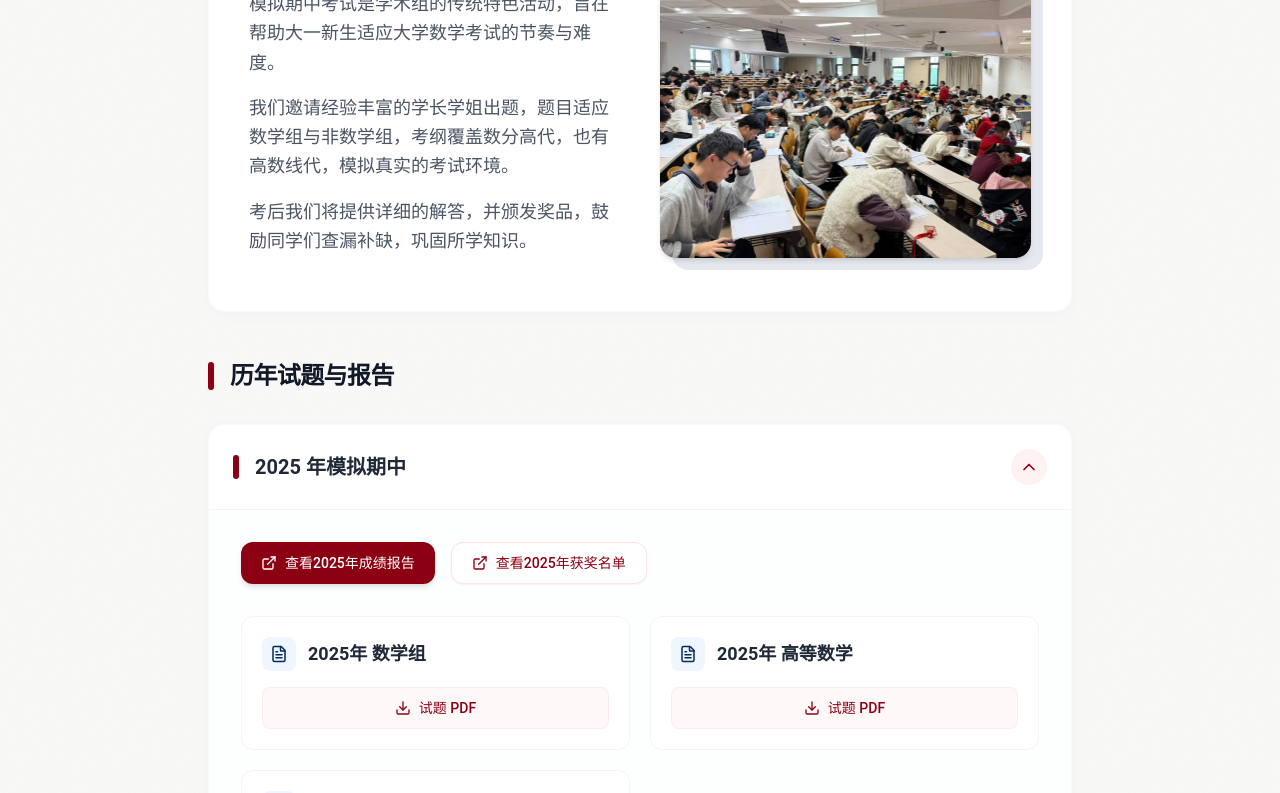
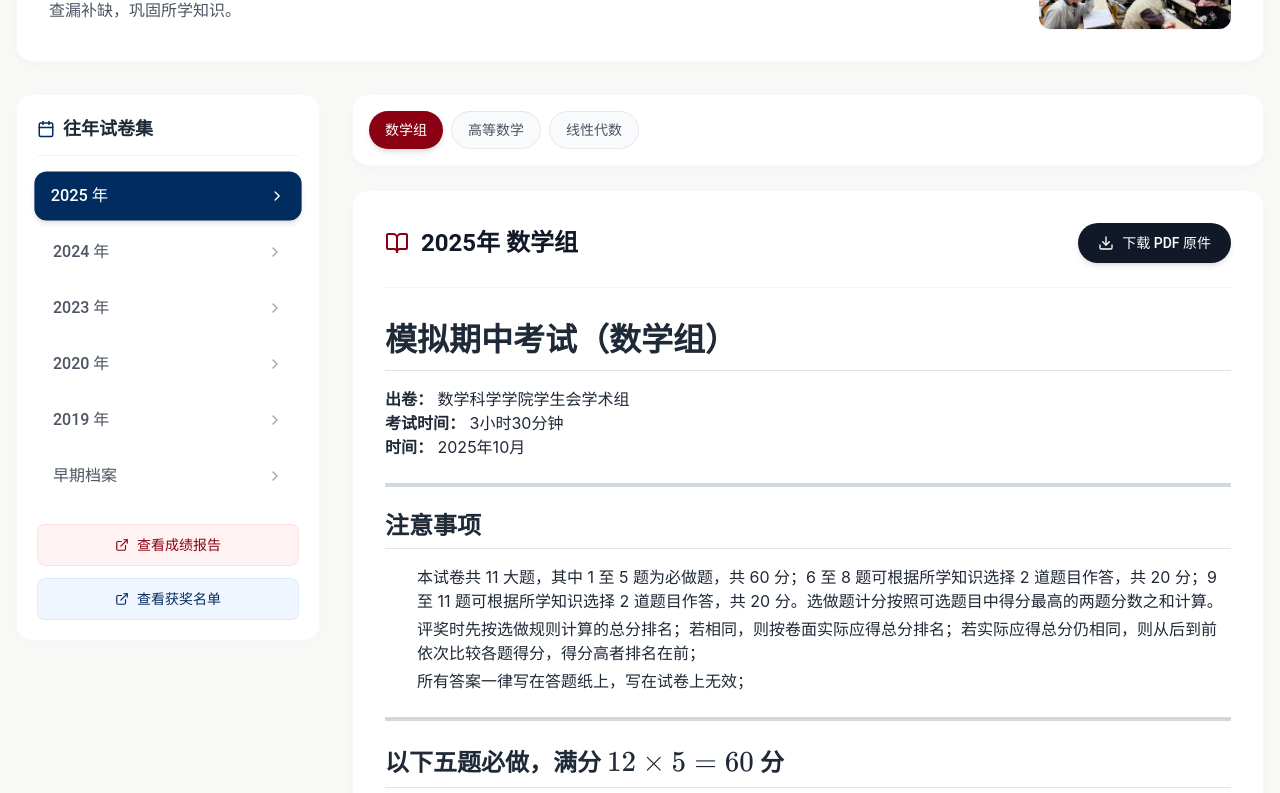
Before and after one commit to wjjpku/Academic-Department-Website, a React (Vite) app: page /mock-midterm in a window 1280 px wide. Shown: the part 480-1273 px from the top of the page. Built offline with nearby package versions, Linux system fonts and the light colour scheme.

Commit message:
模拟期中栏目添加md文件，优化前端设计

```diff
--- a/package.json
+++ b/package.json
@@ -19,7 +19,11 @@
     "react": "^19.2.0",
     "react-dom": "^19.2.0",
     "react-katex": "^3.1.0",
-    "react-router-dom": "^7.11.0"
+    "react-markdown": "^10.1.0",
+    "react-router-dom": "^7.11.0",
+    "rehype-katex": "^7.0.1",
+    "remark-gfm": "^4.0.1",
+    "remark-math": "^6.0.0"
   },
   "devDependencies": {
     "@eslint/js": "^9.39.1",
--- a/src/config/modules/mockMidterm.ts
+++ b/src/config/modules/mockMidterm.ts
@@ -31,49 +31,58 @@ export const mockMidtermConfig = {
   ],
   exams: [
     {
+      id: 9,
+      title: '2025年 数学组',
+      pdfPath: '/pdfs/2025math.pdf',
+      contentPath: '/mock-midterm/2025math.md'
+    },
+    {
+      id: 8,
+      title: '2025年 高等数学',
+      pdfPath: '/pdfs/2025gs.pdf',
+      contentPath: '/mock-midterm/2025gs.md'
+    },
+    {
+      id: 7,
+      title: '2025年 线性代数',
+      pdfPath: '/pdfs/2025xd.pdf',
+      contentPath: '/mock-midterm/2025xd.md'
+    },
+    {
       id: 6,
-      title: '2025年 数学组',
-      pdfPath: '/public/pdfs/2025math.pdf',
+      title: '2024年 数学组',
+      pdfPath: '/pdfs/2024math.pdf',
+      contentPath: '/mock-midterm/2024math.md'
     },
     {
       id: 5,
-      title: '2025年 高等数学',
-      pdfPath: '/public/pdfs/2025gs.pdf',
+      title: '2023年 数学组',
+      pdfPath: '/pdfs/2023math.pdf',
+      contentPath: '/mock-midterm/2023math.md'
     },
     {
       id: 4,
-      title: '2025年 线性代数',
-      pdfPath: '/pdfs/2025xd.pdf',
+      title: '2020年 数学组',
+      pdfPath: '/pdfs/2020math.pdf',
+      contentPath: '/mock-midterm/2020math.md'
+    },
+    {
+      id: 3,
+      title: '2019年 数学组',
+      pdfPath: '/pdfs/2019math.pdf',
+      contentPath: '/mock-midterm/2019math.md'
     },
     {
       id: 2,
-      title: '2024年 数学组',
-      pdfPath: '/pdfs/2024math.pdf',
-    },
-    {
-      id: 1,
-      title: '2023年 数学组',
-      pdfPath: '/pdfs/2023math.pdf',
-    },
-    {
-      id: 1,
-      title: '2020年 数学组',
-      pdfPath: '/pdfs/2020math.pdf',
-    },
-    {
-      id: 1,
-      title: '2019年 数学组',
-      pdfPath: '/pdfs/2019math.pdf',
-    },
-    {
-      id: 1,
       title: '某届数学组',
       pdfPath: '/pdfs/old1.pdf',
+      contentPath: '/mock-midterm/old1.md'
     },
     {
       id: 1,
       title: '首届数学组',
       pdfPath: '/pdfs/old0.pdf',
+      contentPath: '/mock-midterm/old0.md'
     }
   ]
 };
--- a/src/pages/Challenges.tsx
+++ b/src/pages/Challenges.tsx
@@ -4,16 +4,24 @@ import Footer from '../components/Footer';
 import PageHero from '../components/PageHero';
 import { motion } from 'framer-motion';
 import { FileText, Download, ChevronRight, CheckCircle, Send } from 'lucide-react';
-import { marked } from 'marked';
-import markedKatex from 'marked-katex-extension';
 import 'github-markdown-css/github-markdown-light.css';
 import 'katex/dist/katex.min.css';
 import { challengesConfig } from '../config';
+import ReactMarkdown from 'react-markdown';
+import remarkMath from 'remark-math';
+import rehypeKatex from 'rehype-katex';
+import remarkGfm from 'remark-gfm';
 
-// Configure marked with KaTeX support
-marked.use(markedKatex({
-  throwOnError: false
-}));
+// Optional: preprocessing to fix common markdown math issues
+const preprocessMarkdown = (text: string) => {
+  if (!text) return '';
+  let processed = text;
+
+  // 1. 修复多行公式中常见的 \\ 被 markdown 吞掉的问题
+  processed = processed.replace(/\\\\/g, '\\\\\\\\');
+
+  return processed;
+};
 
 const Challenges = () => {
   // Use the first issue's ID as default, or fallback to 1
@@ -138,10 +146,21 @@ const Challenges = () => {
                   </div>
                 </div>
 
-                <article
-                  className="markdown-body !bg-transparent !text-gray-800 flex-grow mb-8 prose prose-slate max-w-none"
-                  dangerouslySetInnerHTML={{ __html: marked(markdownContent) as string }}
-                />
+                <article className="markdown-body !bg-transparent !text-gray-800 flex-grow mb-8 prose prose-slate max-w-none">
+                  <ReactMarkdown
+                    remarkPlugins={[remarkMath, remarkGfm]}
+                    rehypePlugins={[
+                      [rehypeKatex, {
+                        strict: false,
+                        macros: {
+                          "\\nmid": "\\not\\mid"
+                        }
+                      }]
+                    ]}
+                  >
+                    {preprocessMarkdown(markdownContent)}
+                  </ReactMarkdown>
+                </article>
 
                 {currentIssue.submitUrl && (
                   <div className="mt-auto pt-8 border-t border-gray-100 flex justify-center">
--- a/src/pages/MockMidterm.tsx
+++ b/src/pages/MockMidterm.tsx
@@ -1,42 +1,105 @@
-import { useState } from 'react';
+import { useState, useEffect } from 'react';
 import Navbar from '../components/Navbar';
 import Footer from '../components/Footer';
 import PageHero from '../components/PageHero';
-import SectionHeader from '../components/SectionHeader';
 import { motion, AnimatePresence } from 'framer-motion';
-import { ChevronDown, FileText, Download, ExternalLink } from 'lucide-react';
+import { ChevronRight, Download, ExternalLink, Calendar, BookOpen } from 'lucide-react';
 import { mockMidtermConfig } from '../config';
+import 'github-markdown-css/github-markdown-light.css';
+import 'katex/dist/katex.min.css';
+import ReactMarkdown from 'react-markdown';
+import remarkMath from 'remark-math';
+import rehypeKatex from 'rehype-katex';
+import remarkGfm from 'remark-gfm';
+
+// Optional: preprocessing to fix common markdown math issues
+const preprocessMarkdown = (text: string) => {
+  if (!text) return '';
+
+  let processed = text;
+
+  // 1. 修复多行公式中常见的 \\ 被 markdown 吞掉的问题
+  processed = processed.replace(/\\\\/g, '\\\\\\\\');
+
+  return processed;
+};
 
 const MockMidterm = () => {
   // Group exams by year from config if available, otherwise use default structure or empty
-  // Assuming exams have titles like "2024年秋季学期 数学分析I"
+  // For exams like "首届数学组", we'll assign them to a special "早期档案" category
   const getYearFromTitle = (title: string) => {
     const match = title.match(/(\d{4})年/);
-    return match ? parseInt(match[1]) : 0;
+    return match ? parseInt(match[1]) : 0; // 0 for old/special exams
   };
 
   const examsByYear = mockMidtermConfig.exams
     ? mockMidtermConfig.exams.reduce((acc, exam) => {
         const year = getYearFromTitle(exam.title);
-        if (!acc[year]) {
-          acc[year] = [];
+        const yearKey = year === 0 ? '早期档案' : year.toString();
+        if (!acc[yearKey]) {
+          acc[yearKey] = [];
         }
-        acc[year].push(exam);
+        acc[yearKey].push(exam);
         return acc;
-      }, {} as Record<number, typeof mockMidtermConfig.exams>)
+      }, {} as Record<string, typeof mockMidtermConfig.exams>)
     : {};
 
-  // Sort years in descending order
-  const years = Object.keys(examsByYear).map(Number).sort((a, b) => b - a);
+  // Sort years in descending order, put "早期档案" at the end
+  const yearKeys = Object.keys(examsByYear).sort((a, b) => {
+    if (a === '早期档案') return 1;
+    if (b === '早期档案') return -1;
+    return parseInt(b) - parseInt(a);
+  });
 
-  const [expandedYear, setExpandedYear] = useState<number | null>(years[0] || null);
+  const [selectedYearKey, setSelectedYearKey] = useState<string>(yearKeys[0] || '');
+  const [selectedExamId, setSelectedExamId] = useState<number | null>(
+    examsByYear[yearKeys[0]]?.[0]?.id || null
+  );
 
-  const toggleYear = (year: number) => {
-    setExpandedYear(expandedYear === year ? null : year);
+  const [markdownContent, setMarkdownContent] = useState<string>('');
+  const [loading, setLoading] = useState(false);
+
+  // Auto-select first exam when year changes
+  useEffect(() => {
+    if (selectedYearKey && examsByYear[selectedYearKey]?.length > 0) {
+      // Only change selected exam if current one is not in the newly selected year
+      const currentExamInNewYear = examsByYear[selectedYearKey].find(e => e.id === selectedExamId);
+      if (!currentExamInNewYear) {
+        setSelectedExamId(examsByYear[selectedYearKey][0].id);
+      }
+    }
+  }, [selectedYearKey]);
+
+  const currentExam = mockMidtermConfig.exams?.find(e => e.id === selectedExamId);
+
+  useEffect(() => {
+    const fetchMarkdown = async () => {
+      if (!currentExam || !currentExam.contentPath) {
+        setMarkdownContent('# 暂无详细内容\n\n请点击上方按钮下载 PDF 查看试卷。');
+        return;
+      }
+
+      setLoading(true);
+      try {
+        const response = await fetch(currentExam.contentPath);
+        if (response.ok) {
+          const text = await response.text();
+          setMarkdownContent(text);
+        } else {
+          setMarkdownContent('# 内容加载失败\n\n可能是文件不存在，请点击上方按钮下载 PDF 查看。');
+        }
+      } catch (error) {
+        setMarkdownContent('# 加载出错了\n\n网络请求失败，请稍后重试或下载 PDF。');
+      } finally {
+        setLoading(false);
+      }
     };
 
+    fetchMarkdown();
+  }, [currentExam]);
+
   return (
-    <div className="min-h-screen flex flex-col">
+    <div className="min-h-screen flex flex-col bg-[#F9F9F7]">
       <Navbar />
 
       <PageHero
@@ -45,146 +108,181 @@ const MockMidterm = () => {
         theme="blue"
       />
 
-      <main className="flex-grow container mx-auto px-4 py-16 max-w-4xl">
-        <div className="space-y-12">
-          {/* Intro Section */}
+      <main className="flex-grow container mx-auto px-4 py-12 max-w-7xl">
+        {/* Intro Section - Now more compact at top */}
         <motion.section
           initial={{ opacity: 0, y: 20 }}
-            whileInView={{ opacity: 1, y: 0 }}
-            viewport={{ once: true }}
-            className="paper-panel p-8 md:p-10 overflow-hidden"
+          animate={{ opacity: 1, y: 0 }}
+          className="paper-panel p-6 md:p-8 mb-8"
         >
-            <div className={`flex flex-col ${mockMidtermConfig.intro.image ? 'md:flex-row' : ''} gap-10 items-center`}>
+          <div className="flex flex-col md:flex-row gap-6 items-center">
             <div className="flex-1">
-                <SectionHeader title={mockMidtermConfig.intro.title} />
-                <div className="prose max-w-none text-gray-600 leading-relaxed text-lg">
-                  {mockMidtermConfig.intro.content.map((paragraph, idx) => (
-                    <p key={idx} className="mb-4">
-                      {paragraph}
+              <h2 className="text-xl font-bold text-gray-900 mb-4 flex items-center">
+                <div className="w-1.5 h-5 bg-pku-red mr-3 rounded-full"></div>
+                {mockMidtermConfig.intro.title}
+              </h2>
+              <p className="text-gray-600 text-sm md:text-base leading-relaxed">
+                {mockMidtermConfig.intro.content.join(' ')}
               </p>
-                  ))}
-                </div>
             </div>
             {mockMidtermConfig.intro.image && (
-                <div className="flex-1 w-full md:w-auto relative group">
-                  <div className="absolute inset-0 bg-pku-blue/10 rounded-2xl transform translate-x-3 translate-y-3 transition-transform group-hover:translate-x-4 group-hover:translate-y-4"></div>
+              <div className="hidden md:block w-48 h-32 rounded-xl overflow-hidden shadow-sm flex-shrink-0">
                 <img
                   src={mockMidtermConfig.intro.image}
                   alt="Mock Midterm Scene"
-                    loading="lazy"
-                    className="relative rounded-2xl shadow-md w-full object-cover h-64 md:h-80 hover:shadow-xl transition-all duration-300"
+                  className="w-full h-full object-cover"
                 />
               </div>
             )}
           </div>
         </motion.section>
 
-          {/* Exams List */}
-          <motion.section
-            initial={{ opacity: 0, y: 20 }}
-            whileInView={{ opacity: 1, y: 0 }}
-            transition={{ delay: 0.1 }}
-            viewport={{ once: true }}
-            className="space-y-6"
+        {/* Split Pane Layout */}
+        <div className="flex flex-col lg:flex-row gap-8">
+
+          {/* Left Sidebar: Year Navigation */}
+          <div className="lg:w-1/4 flex flex-col gap-4">
+            <div className="paper-panel p-5 sticky top-24">
+              <h3 className="text-lg font-bold text-gray-800 mb-4 flex items-center border-b border-gray-100 pb-3">
+                <Calendar size={18} className="mr-2 text-pku-blue" />
+                往年试卷集
+              </h3>
+
+              <div className="space-y-2">
+                {yearKeys.map((yearKey) => (
+                  <button
+                    key={yearKey}
+                    onClick={() => setSelectedYearKey(yearKey)}
+                    className={`w-full text-left px-4 py-3 rounded-xl transition-all duration-300 flex items-center justify-between ${
+                      selectedYearKey === yearKey
+                        ? 'bg-pku-blue text-white shadow-md transform scale-[1.02]'
+                        : 'hover:bg-blue-50 text-gray-600 hover:text-pku-blue'
+                    }`}
                   >
-            <SectionHeader title="历年试题与报告" />
+                    <span className="font-medium">
+                      {yearKey === '早期档案' ? yearKey : `${yearKey} 年`}
+                    </span>
+                    <ChevronRight size={16} className={selectedYearKey === yearKey ? 'text-white' : 'text-gray-400'} />
+                  </button>
+                ))}
+              </div>
 
-            {years.length > 0 ? (
-              years.map((year) => (
-                <div key={year} className="paper-panel overflow-hidden transition-all duration-300 hover:shadow-md">
-                  <button
-                    onClick={() => toggleYear(year)}
-                    className="w-full flex justify-between items-center p-6 hover:bg-gray-50/50 transition-colors"
+              {/* Reports and Awards for selected year */}
+              <AnimatePresence mode="wait">
+                <motion.div
+                  key={selectedYearKey}
+                  initial={{ opacity: 0, height: 0 }}
+                  animate={{ opacity: 1, height: 'auto' }}
+                  exit={{ opacity: 0, height: 0 }}
+                  className="mt-6 space-y-3"
                 >
-                    <h3 className="text-xl font-bold text-gray-800 flex items-center">
-                      <span className="w-1.5 h-6 bg-pku-red mr-4 rounded-full"></span>
-                      {year} 年模拟期中
-                    </h3>
-                    <div className={`p-2 rounded-full transition-colors ${expandedYear === year ? 'bg-red-50 text-pku-red' : 'bg-gray-50 text-gray-400'}`}>
-                      <ChevronDown
-                        className={`transform transition-transform duration-300 ${
-                          expandedYear === year ? 'rotate-180' : ''
-                        }`}
-                        size={20}
-                      />
-                    </div>
-                  </button>
-
-                  <AnimatePresence>
-                    {expandedYear === year && (
-                      <motion.div
-                        initial={{ height: 0, opacity: 0 }}
-                        animate={{ height: 'auto', opacity: 1 }}
-                        exit={{ height: 0, opacity: 0 }}
-                        transition={{ duration: 0.3, ease: "easeInOut" }}
-                      >
-                        <div className="border-t border-gray-100 bg-gray-50/30">
-                          {/* Report and Award Links */}
-                          <div className="px-8 pt-8 flex flex-wrap gap-4">
-                            {mockMidtermConfig.reports?.find(r => r.year === year) && (
+                  {selectedYearKey !== '早期档案' && mockMidtermConfig.reports?.find(r => r.year.toString() === selectedYearKey) && (
                     <a
-                                href={mockMidtermConfig.reports.find(r => r.year === year)?.link}
+                      href={mockMidtermConfig.reports.find(r => r.year.toString() === selectedYearKey)?.link}
                       target="_blank"
                       rel="noreferrer"
-                                className="inline-flex items-center text-white bg-pku-red hover:bg-red-700 px-5 py-2.5 rounded-xl transition-all hover:-translate-y-0.5 text-sm font-medium shadow-md hover:shadow-lg"
+                      className="flex items-center justify-center w-full bg-red-50 hover:bg-red-100 text-pku-red py-2.5 rounded-lg text-sm font-medium transition-colors border border-red-100"
                     >
-                                <ExternalLink size={16} className="mr-2" />
-                                {mockMidtermConfig.reports.find(r => r.year === year)?.title || '查看成绩报告'}
+                      <ExternalLink size={14} className="mr-2" />
+                      查看成绩报告
                     </a>
                   )}
-
-                            {mockMidtermConfig.awards?.find(r => r.year === year) && (
+                  {selectedYearKey !== '早期档案' && mockMidtermConfig.awards?.find(r => r.year.toString() === selectedYearKey) && (
                     <a
-                                href={mockMidtermConfig.awards.find(r => r.year === year)?.link}
+                      href={mockMidtermConfig.awards.find(r => r.year.toString() === selectedYearKey)?.link}
                       target="_blank"
                       rel="noreferrer"
-                                className="inline-flex items-center text-pku-red bg-white hover:bg-red-50 border border-red-100 px-5 py-2.5 rounded-xl transition-all hover:-translate-y-0.5 text-sm font-medium shadow-sm hover:shadow"
+                      className="flex items-center justify-center w-full bg-blue-50 hover:bg-blue-100 text-pku-blue py-2.5 rounded-lg text-sm font-medium transition-colors border border-blue-100"
                     >
-                                <ExternalLink size={16} className="mr-2" />
-                                {mockMidtermConfig.awards.find(r => r.year === year)?.title || '查看获奖名单'}
+                      <ExternalLink size={14} className="mr-2" />
+                      查看获奖名单
+                    </a>
+                  )}
+                </motion.div>
+              </AnimatePresence>
+            </div>
+          </div>
+
+          {/* Right Area: Exam Selection & Markdown Viewer */}
+          <div className="lg:w-3/4 flex flex-col gap-6">
+
+            {/* Exam Pills */}
+            <motion.div
+              key={`exams-${selectedYearKey}`}
+              initial={{ opacity: 0, y: 10 }}
+              animate={{ opacity: 1, y: 0 }}
+              className="paper-panel p-4"
+            >
+              <div className="flex flex-wrap gap-2">
+                {examsByYear[selectedYearKey]?.map((exam) => (
+                  <button
+                    key={exam.id}
+                    onClick={() => setSelectedExamId(exam.id)}
+                    className={`px-4 py-2 rounded-full text-sm font-medium transition-all ${
+                      selectedExamId === exam.id
+                        ? 'bg-pku-red text-white shadow-md'
+                        : 'bg-gray-50 text-gray-600 hover:bg-red-50 hover:text-pku-red border border-gray-200'
+                    }`}
+                  >
+                    {exam.title.replace(`${selectedYearKey}年 `, '')}
+                  </button>
+                ))}
+              </div>
+            </motion.div>
+
+            {/* Markdown Workspace */}
+            <motion.div
+              key={`content-${selectedExamId}`}
+              initial={{ opacity: 0, y: 10 }}
+              animate={{ opacity: 1, y: 0 }}
+              transition={{ duration: 0.4 }}
+              className="paper-panel p-8 min-h-[600px] flex flex-col"
+            >
+              <div className="flex flex-col sm:flex-row sm:items-center justify-between mb-8 pb-6 border-b border-gray-100 gap-4">
+                <h2 className="text-2xl font-bold text-gray-900 flex items-center">
+                  <BookOpen className="mr-3 text-pku-red" />
+                  {currentExam?.title || '试题详情'}
+                </h2>
+
+                {currentExam?.pdfPath && (
+                  <a
+                    href={currentExam.pdfPath}
+                    target="_blank"
+                    rel="noreferrer"
+                    className="inline-flex items-center px-5 py-2.5 bg-gray-900 hover:bg-black text-white rounded-full text-sm font-medium shadow-md hover:shadow-lg transition-all transform hover:-translate-y-0.5"
+                  >
+                    <Download size={16} className="mr-2" />
+                    下载 PDF 原件
                   </a>
                 )}
               </div>
 
-                          <div className="p-8">
-                            <div className="grid grid-cols-1 md:grid-cols-2 gap-5">
-                              {examsByYear[year].map((exam, idx) => (
-                                <div key={idx} className="bg-white border border-gray-100 rounded-xl p-5 hover:border-pku-red/30 hover:shadow-md transition-all group">
-                                  <h4 className="font-bold text-lg mb-4 text-gray-800 flex items-center group-hover:text-pku-red transition-colors">
-                                    <div className="p-2 bg-blue-50 text-pku-blue rounded-lg mr-3 group-hover:bg-red-50 group-hover:text-pku-red transition-colors">
-                                      <FileText size={18} />
+              {loading ? (
+                <div className="flex-grow flex justify-center items-center">
+                  <div className="animate-spin rounded-full h-12 w-12 border-b-2 border-pku-red"></div>
                 </div>
-                                    {exam.title}
-                                  </h4>
-                                  <div className="flex space-x-3">
-                                    {exam.pdfPath && (
-                                      <a
-                                        href={exam.pdfPath}
-                                        target="_blank"
-                                        rel="noreferrer"
-                                        className="flex-1 flex items-center justify-center px-4 py-2.5 text-sm font-medium text-pku-red bg-red-50/50 hover:bg-red-50 rounded-lg transition-colors border border-red-100/50"
+              ) : (
+                <div className="flex-grow bg-white/50 rounded-xl">
+                  <article className="markdown-body !bg-transparent !text-gray-800 prose prose-slate max-w-none prose-headings:text-pku-blue prose-a:text-pku-red">
+                     <ReactMarkdown
+                        remarkPlugins={[remarkMath, remarkGfm]}
+                        rehypePlugins={[
+                          [rehypeKatex, {
+                            strict: false,
+                            macros: {
+                              "\\nmid": "\\not\\mid"
+                            }
+                          }]
+                        ]}
                       >
-                                        <Download size={16} className="mr-2" />
-                                        试题 PDF
-                                      </a>
-                                    )}
-                                  </div>
-                                </div>
-                              ))}
-                            </div>
-                          </div>
-                        </div>
-                      </motion.div>
-                    )}
-                  </AnimatePresence>
-                </div>
-              ))
-            ) : (
-              <div className="text-center py-12 text-gray-500 paper-panel border-none shadow-sm">
-                暂无试题信息
+                       {preprocessMarkdown(markdownContent)}
+                     </ReactMarkdown>
+                   </article>
                 </div>
               )}
-          </motion.section>
+            </motion.div>
+
+          </div>
         </div>
       </main>
 
```
Also changed, not shown: test-katex.cjs (added, +36 -0 lines), 1 other file (tests, documents, lock files or other folders). Lines whose indentation alone changed are shown as unchanged.
